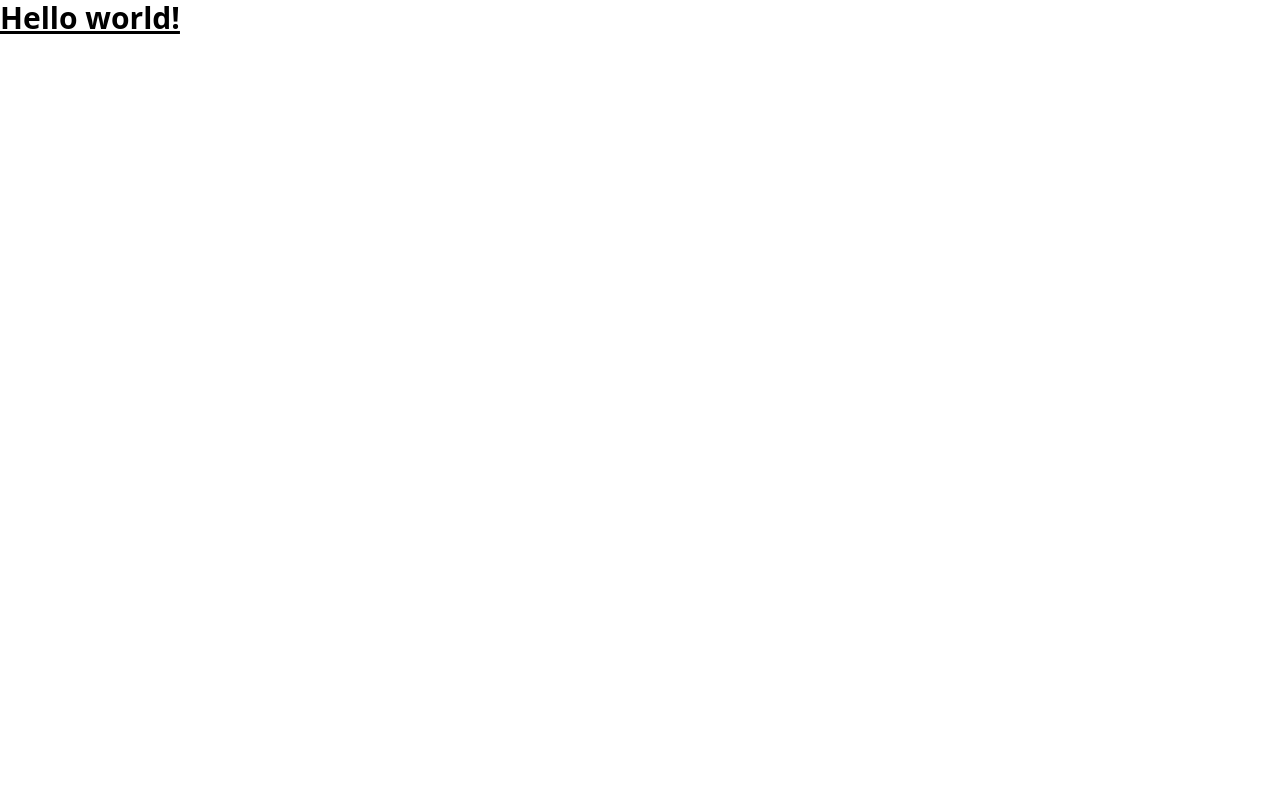
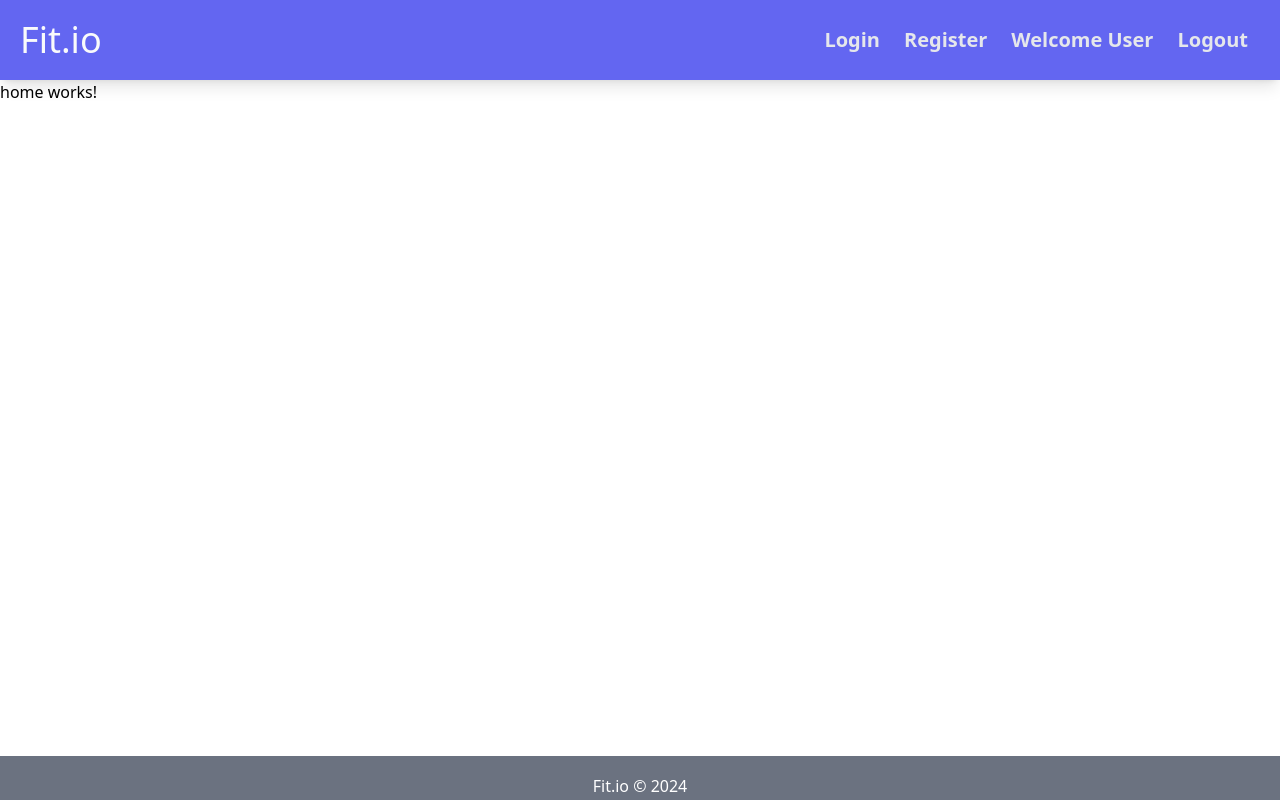
Before and after one commit to alex-sarson/fit-client, an Angular app: page / in a window 1280 px wide. Built offline with nearby package versions, Linux system fonts and the light colour scheme.

Commit message:
added component routing, header & footer component init

```diff
--- a/src/app/app.component.html
+++ b/src/app/app.component.html
@@ -1 +1,3 @@
-<h1 class="text-3xl font-bold underline">Hello world!</h1>
+<app-header />
+<router-outlet />
+<app-footer />
--- a/src/app/app.component.ts
+++ b/src/app/app.component.ts
@@ -1,12 +1,14 @@
 import { Component } from '@angular/core';
 import { RouterOutlet } from '@angular/router';
+import { HeaderComponent } from './components/header/header.component';
+import { FooterComponent } from './components/footer/footer.component';
 
 @Component({
   selector: 'app-root',
   standalone: true,
-  imports: [RouterOutlet],
+  imports: [RouterOutlet, HeaderComponent, FooterComponent],
   templateUrl: './app.component.html',
-  styleUrl: './app.component.scss'
+  styleUrl: './app.component.scss',
 })
 export class AppComponent {
   title = 'fit-client';
--- a/src/app/app.routes.ts
+++ b/src/app/app.routes.ts
@@ -1,3 +1,13 @@
 import { Routes } from '@angular/router';
+import HomeComponent from './pages/home/home.component';
+import LoginComponent from './pages/login/login.component';
+import RegisterComponent from './pages/register/register.component';
+import ForgetPasswordComponent from './pages/forget-password/forget-password.component';
 
-export const routes: Routes = [];
+export const routes: Routes = [
+  { path: '', loadComponent: () => HomeComponent },
+  { path: 'home', loadComponent: () => HomeComponent },
+  { path: 'login', loadComponent: () => LoginComponent },
+  { path: 'register', loadComponent: () => RegisterComponent },
+  { path: 'forgotten-password', loadComponent: () => ForgetPasswordComponent },
+];
--- a/src/app/components/footer/footer.component.html
+++ b/src/app/components/footer/footer.component.html
@@ -1 +1,5 @@
-<p>footer works!</p>
+<footer class="w-full fixed bottom-0 bg-gray-500">
+  <span class="text-white h-7 flex mt-4 justify-center items-center"
+    >Fit.io © 2024
+  </span>
+</footer>
--- a/src/app/components/header/header.component.html
+++ b/src/app/components/header/header.component.html
@@ -1 +1,27 @@
-<p>header works!</p>
+<nav
+  class="w-full flex justify-between items-center p-5 bg-indigo-500 shadow-lg"
+>
+  <div class="logo">
+    <span class="text-gray-50 text-4xl flex justify-start items-center"
+      >Fit.io</span
+    >
+  </div>
+  <div class="nav-items">
+    <span
+      class="text-xl cursor-pointer text-gray-200 font-bold m-3 hover:underline hover:text-indigo-200"
+      >Login</span
+    >
+    <span
+      class="text-xl cursor-pointer text-gray-200 font-bold m-3 hover:underline hover:text-indigo-200"
+      >Register</span
+    >
+    <span
+      class="text-xl cursor-pointer text-gray-200 font-bold m-3 hover:underline hover:text-indigo-200"
+      >Welcome User</span
+    >
+    <span
+      class="text-xl cursor-pointer text-gray-200 font-bold m-3 hover:underline hover:text-indigo-200"
+      >Logout</span
+    >
+  </div>
+</nav>
--- a/src/app/pages/forget-password/forget-password.component.ts
+++ b/src/app/pages/forget-password/forget-password.component.ts
@@ -5,8 +5,6 @@ import { Component } from '@angular/core';
   standalone: true,
   imports: [],
   templateUrl: './forget-password.component.html',
-  styleUrl: './forget-password.component.scss'
+  styleUrl: './forget-password.component.scss',
 })
-export class ForgetPasswordComponent {
-
-}
+export default class ForgetPasswordComponent {}
--- a/src/app/pages/home/home.component.ts
+++ b/src/app/pages/home/home.component.ts
@@ -5,8 +5,6 @@ import { Component } from '@angular/core';
   standalone: true,
   imports: [],
   templateUrl: './home.component.html',
-  styleUrl: './home.component.scss'
+  styleUrl: './home.component.scss',
 })
-export class HomeComponent {
-
-}
+export default class HomeComponent {}
--- a/src/app/pages/login/login.component.ts
+++ b/src/app/pages/login/login.component.ts
@@ -5,8 +5,6 @@ import { Component } from '@angular/core';
   standalone: true,
   imports: [],
   templateUrl: './login.component.html',
-  styleUrl: './login.component.scss'
+  styleUrl: './login.component.scss',
 })
-export class LoginComponent {
-
-}
+export default class LoginComponent {}
--- a/src/app/pages/register/register.component.ts
+++ b/src/app/pages/register/register.component.ts
@@ -5,8 +5,6 @@ import { Component } from '@angular/core';
   standalone: true,
   imports: [],
   templateUrl: './register.component.html',
-  styleUrl: './register.component.scss'
+  styleUrl: './register.component.scss',
 })
-export class RegisterComponent {
-
-}
+export default class RegisterComponent {}
```
